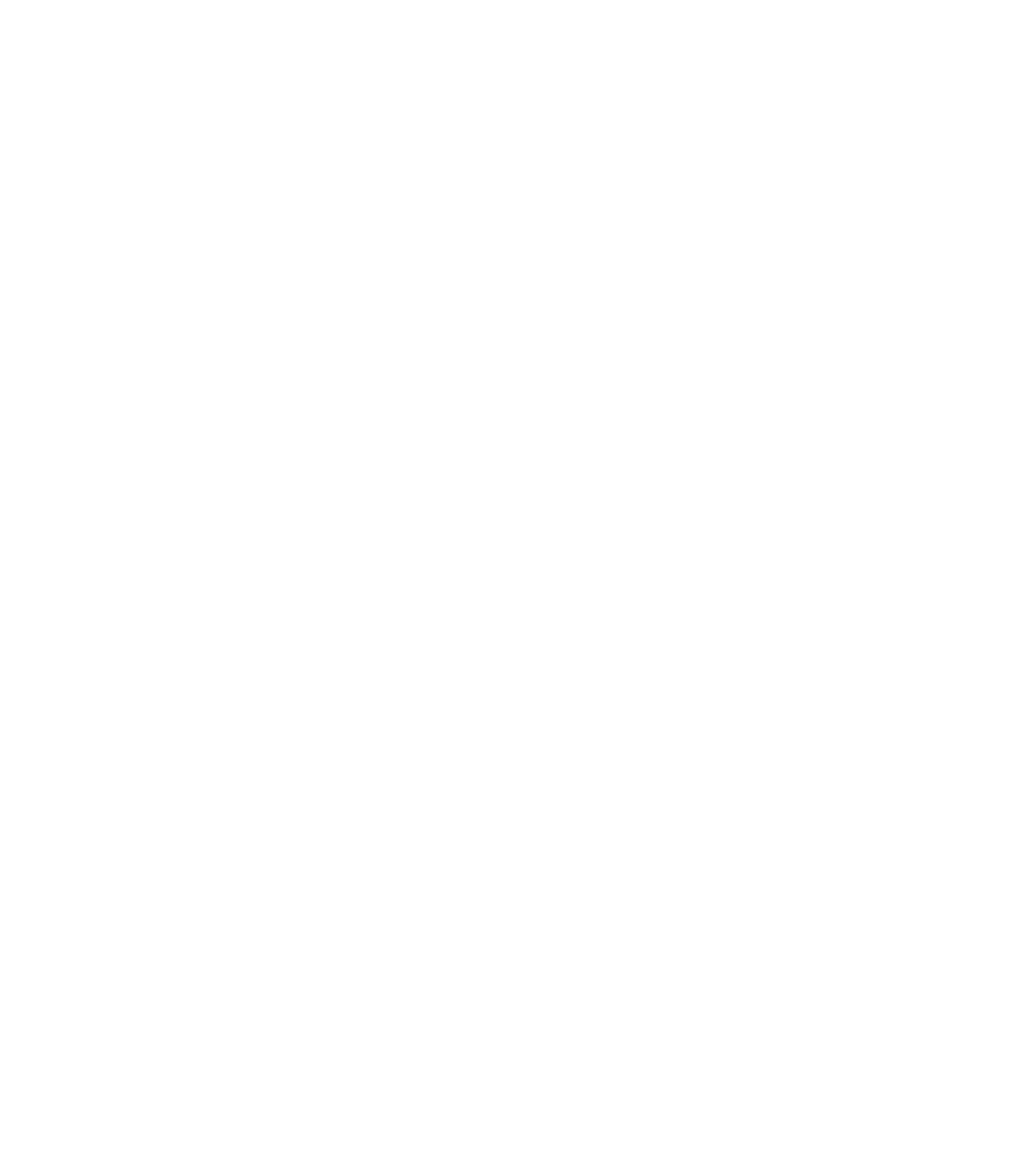
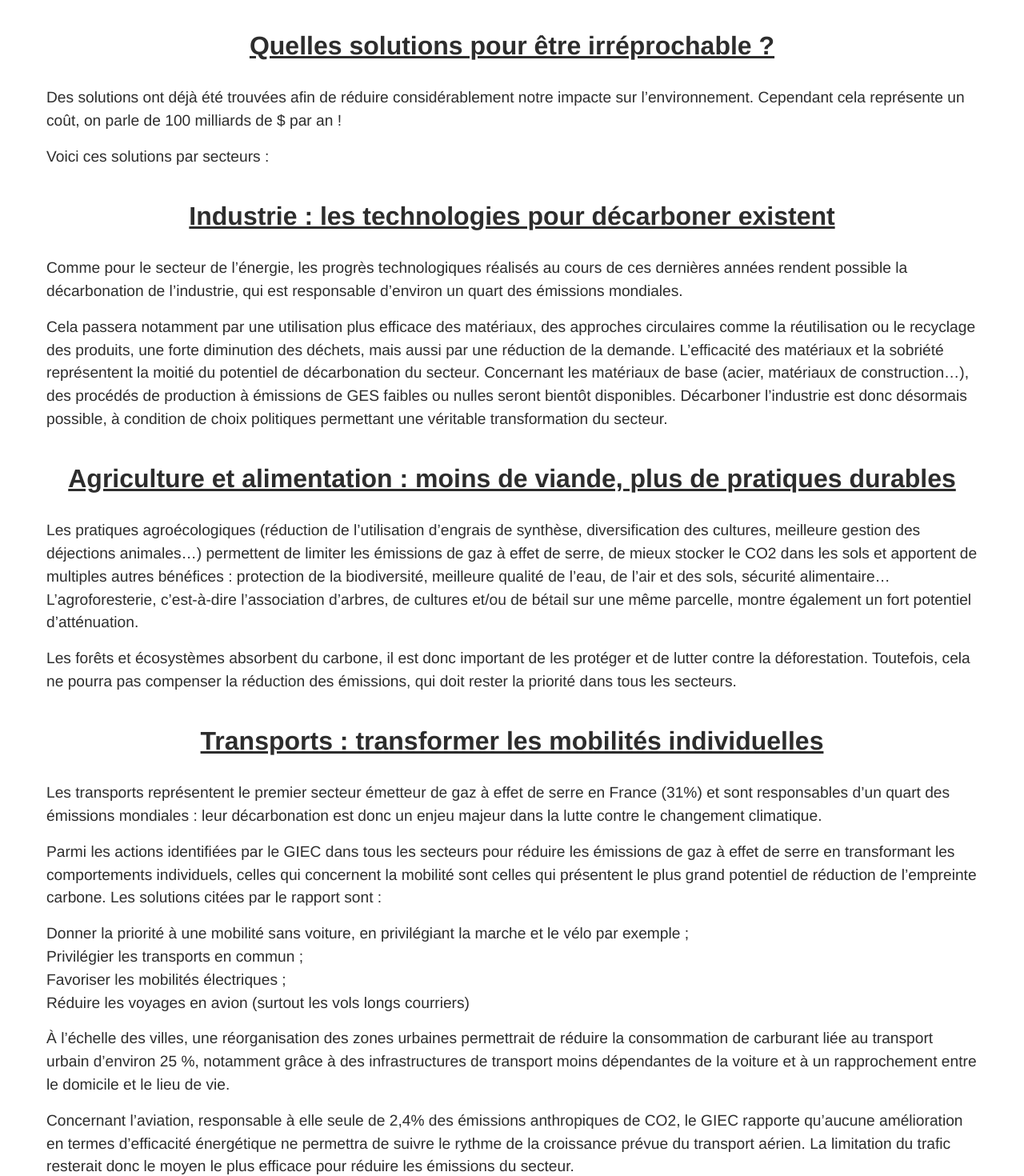
Before and after one commit to Riqoulouru/la-langouste, a Next.js app: page /explainations/level_four in a window 1280 px wide. Shown: the top 1470 px of the page at 80% size. Before the commit the page ends 800 px from the top, so only its background shows below. Built offline with nearby package versions, Linux system fonts and the light colour scheme.

Commit message:
finish the level 4

```diff
--- a/src/pages/explainations/level_four/index.js
+++ b/src/pages/explainations/level_four/index.js
@@ -6,8 +6,56 @@
 
     return (
         <div className={"level"}>
+            <div className={"level-container"}>
+                <h1 className={"title"}>Quelles solutions pour être irréprochable ?</h1>
+                <div className={"spacer-4 div-explanation-content"}>
+                    Des solutions ont déjà été trouvées afin de réduire considérablement notre impacte sur l’environnement. Cependant cela représente un coût, on parle de 100 milliards de $ par an !
+                </div>
+                <div className={"spacer-2 div-explanation-content"}>
+                    Voici ces solutions par secteurs :
+                </div>
 
+            </div>
+            <div className={"level-container"}>
+                <h1 className={"title"}>Industrie : les technologies pour décarboner existent</h1>
+                <div className={"spacer-4 div-explanation-content"}>
+                    Comme pour le secteur de l’énergie, les progrès technologiques réalisés au cours de ces dernières années rendent possible la décarbonation de l’industrie, qui est responsable d’environ un quart des émissions mondiales.
+                </div>
+                <div className={"spacer-2 div-explanation-content"}>
+                    Cela passera notamment par une utilisation plus efficace des matériaux, des approches circulaires comme la réutilisation ou le recyclage des produits, une forte diminution des déchets, mais aussi par une réduction de la demande. L’efficacité des matériaux et la sobriété représentent la moitié du potentiel de décarbonation du secteur. Concernant les matériaux de base (acier, matériaux de construction…), des procédés de production à émissions de GES faibles ou nulles seront bientôt disponibles. Décarboner l’industrie est donc désormais possible, à condition de choix politiques permettant une véritable transformation du secteur.
+                </div>
 
+            </div>
+            <div className={"level-container"}>
+                <h1 className={"title"}>Agriculture et alimentation : moins de viande, plus de pratiques durables</h1>
+                <div className={"spacer-4 div-explanation-content"}>
+                    Les pratiques agroécologiques (réduction de l’utilisation d’engrais de synthèse, diversification des cultures, meilleure gestion des déjections animales…) permettent de limiter les émissions de gaz à effet de serre, de mieux stocker le CO2 dans les sols et apportent de multiples autres bénéfices : protection de la biodiversité, meilleure qualité de l’eau, de l’air et des sols, sécurité alimentaire… L’agroforesterie, c’est-à-dire l’association d’arbres, de cultures et/ou de bétail sur une même parcelle, montre également un fort potentiel d’atténuation.
+                </div>
+                <div className={"spacer-2 div-explanation-content"}>
+                    Les forêts et écosystèmes absorbent du carbone, il est donc important de les protéger et de lutter contre la déforestation. Toutefois, cela ne pourra pas compenser la réduction des émissions, qui doit rester la priorité dans tous les secteurs.
+                </div>
+        </div>
+            <div className={"level-container"}>
+                <h1 className={"title"}>Transports : transformer les mobilités individuelles</h1>
+                <div className={"spacer-4 div-explanation-content"}>
+                    Les transports représentent le premier secteur émetteur de gaz à effet de serre en France (31%) et sont responsables d’un quart des émissions mondiales : leur décarbonation est donc un enjeu majeur dans la lutte contre le changement climatique.
+                </div>
+                <div className={"spacer-2 div-explanation-content"}>
+                    Parmi les actions identifiées par le GIEC dans tous les secteurs pour réduire les émissions de gaz à effet de serre en transformant les comportements individuels, celles qui concernent la mobilité sont celles qui présentent le plus grand potentiel de réduction de l’empreinte carbone. Les solutions citées par le rapport sont :
+                </div>
+                <div className={"spacer-2 div-explanation-content"}>
+                    <div>Donner la priorité à une mobilité sans voiture, en privilégiant la marche et le vélo par exemple ;</div>
+                    <div>Privilégier les transports en commun ;</div>
+                    <div>Favoriser les mobilités électriques ;</div>
+                    <div>Réduire les voyages en avion (surtout les vols longs courriers)</div>
+                </div>
+                <div className={"spacer-2 div-explanation-content"}>
+                    À l’échelle des villes, une réorganisation des zones urbaines permettrait de réduire la consommation de carburant liée au transport urbain d’environ 25 %, notamment grâce à des infrastructures de transport moins dépendantes de la voiture et à un rapprochement entre le domicile et le lieu de vie.
+                </div>
+                <div className={"spacer-2 div-explanation-content"}>
+                    Concernant l’aviation, responsable à elle seule de 2,4% des émissions anthropiques de CO2, le GIEC rapporte qu’aucune amélioration en termes d’efficacité énergétique ne permettra de suivre le rythme de la croissance prévue du transport aérien. La limitation du trafic resterait donc le moyen le plus efficace pour réduire les émissions du secteur.
+                </div>
+            </div>
         </div>
     );
 };
```
